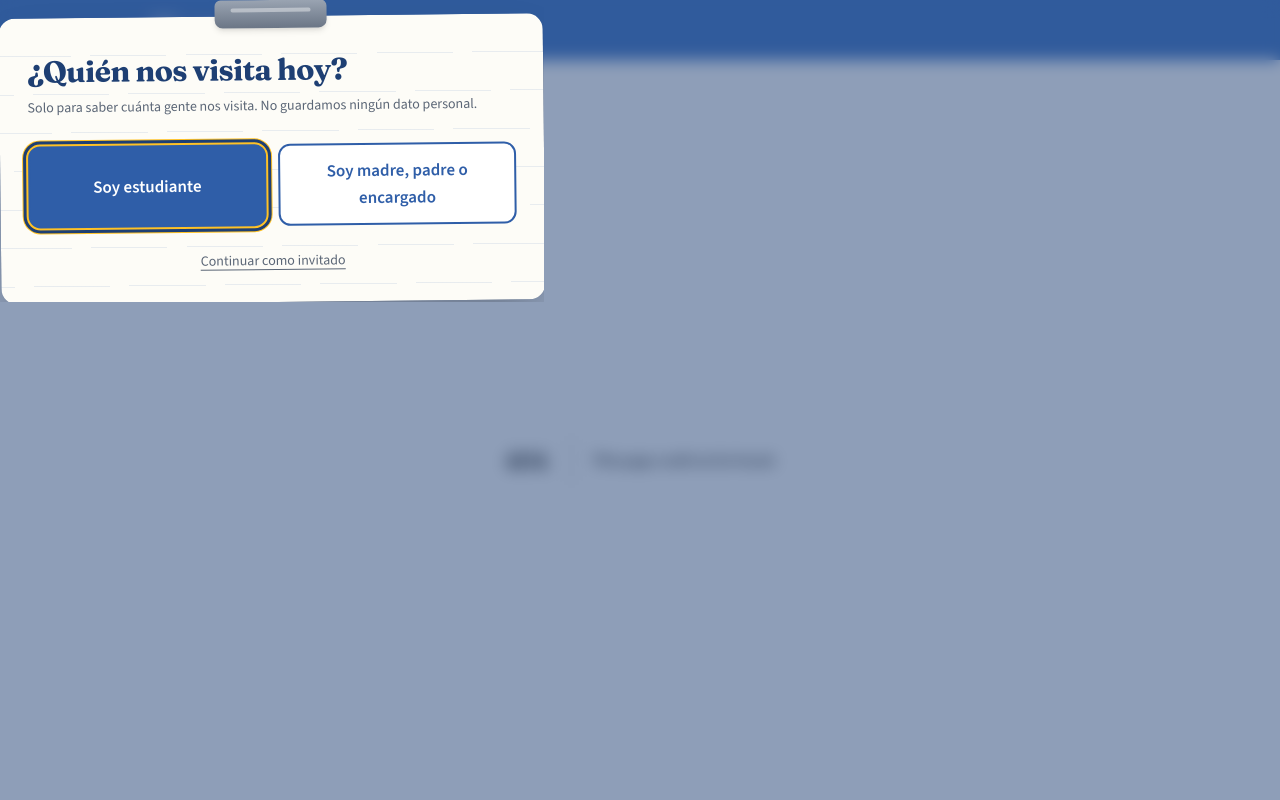
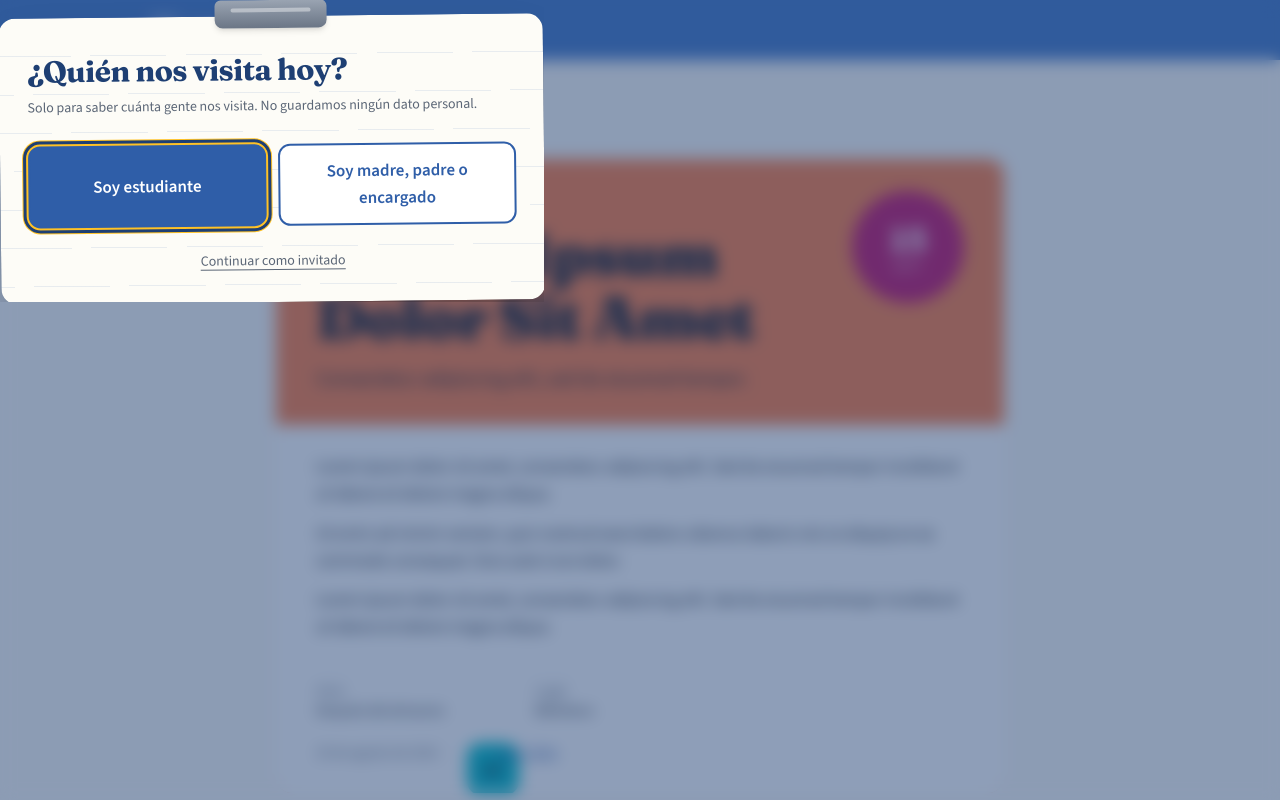
Before and after one commit to AlexisBarriera72/consejeria-escolar, a Next.js app: page /noticias/a-2-lorem-ipsum-dolor-sit-amet in a window 1280 px wide. Before the commit this address had no page. Shown: the top 800 px of the page. Built offline with nearby package versions, Linux system fonts and the light colour scheme; a web font is replaced by a local one.

Commit message:
feat: add deep-linkable announcement pages

```diff
--- /dev/null
+++ b/app/noticias/[slug]/page.tsx
@@ -0,0 +1,83 @@
+import type { Metadata } from 'next';
+import Link from 'next/link';
+import { notFound } from 'next/navigation';
+import { PlantillaAnuncio } from '@/components/plantillas/Plantillas';
+import { BotonCompartir } from '@/components/BotonCompartir';
+import { BotonImprimir } from '@/components/BotonImprimir';
+import { soloTexto } from '@/lib/busqueda';
+import {
+  obtenerNoticia,
+  obtenerNoticias,
+  obtenerPerfilesPorId,
+} from '@/lib/contenido';
+import { fechaLarga } from '@/lib/fechas';
+
+type Props = { params: Promise<{ slug: string }> };
+
+export async function generateStaticParams() {
+  // Con vencidos incluidos: un anuncio que caducó desaparece de la portada,
+  // pero su dirección tiene que seguir funcionando. Alguien pudo guardarla o
+  // reenviarla por WhatsApp.
+  const noticias = await obtenerNoticias({ incluirVencidas: true });
+  return noticias.map((a) => ({ slug: a.slug }));
+}
+
+export async function generateMetadata({ params }: Props): Promise<Metadata> {
+  const { slug } = await params;
+  const anuncio = await obtenerNoticia(slug);
+  if (!anuncio) return { title: 'Anuncio no encontrado' };
+  return {
+    title: anuncio.titulo,
+    description: anuncio.bajada ?? soloTexto(anuncio.cuerpo).slice(0, 155),
+  };
+}
+
+export default async function PaginaAnuncio({ params }: Props) {
+  const { slug } = await params;
+  const anuncio = await obtenerNoticia(slug);
+  if (!anuncio) notFound();
+
+  const autor = anuncio.autorPerfilId
+    ? ((await obtenerPerfilesPorId([anuncio.autorPerfilId]))[0] ?? null)
+    : null;
+
+  const vencido =
+    anuncio.expiraEn !== null && new Date(anuncio.expiraEn) < new Date();
+
+  return (
+    <div className="mx-auto max-w-3xl px-5 py-12">
+      <Link
+        href="/noticias"
+        className="text-azul-700 not-print rounded text-sm underline"
+      >
+        ← Todas las noticias
+      </Link>
+
+      {vencido ? (
+        <p className="bg-ambar text-tinta mt-5 rounded-xl px-4 py-3 text-sm">
+          Este anuncio ya pasó. Lo dejamos disponible por si alguien guardó el
+          enlace.
+        </p>
+      ) : null}
+
+      <div className="mt-6">
+        <PlantillaAnuncio
+          anuncio={anuncio}
+          autor={autor}
+          fecha={fechaLarga(anuncio.publicarEn)}
+        />
+      </div>
+
+      <div className="border-borde not-print mt-8 flex flex-wrap gap-3 border-t pt-6">
+        <BotonCompartir titulo={anuncio.titulo} />
+        <BotonImprimir />
+        <Link
+          href="/noticias/archivo"
+          className="border-borde hover:border-azul-500 rounded-full border px-4 py-1.5 text-sm"
+        >
+          Ediciones anteriores
+        </Link>
+      </div>
+    </div>
+  );
+}
```
